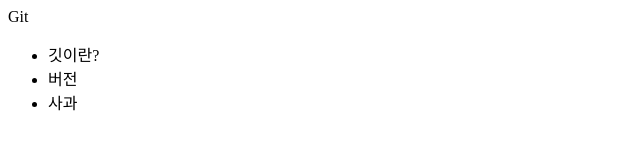
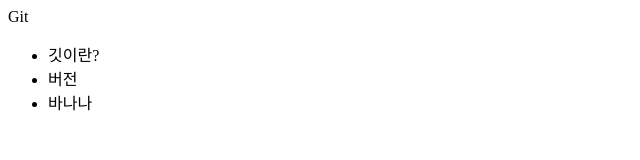
Before and after one commit to sonda00513/sourcetree_prjk, a plain HTML site: page index.html in a window 1280 px wide. Shown: the full height of the page, 0-640 px from the left. Drawn offline with Linux system fonts and the light colour scheme.

Commit message:
바나나수정

```diff
--- a/index.html
+++ b/index.html
@@ -4,7 +4,7 @@
            <ul>
            <li>깃이란?</li>
            <li>버전</li>
-           <li>사과</li>
+           <li>바나나</li>
            </ul>
     </body>
 </html>
```
